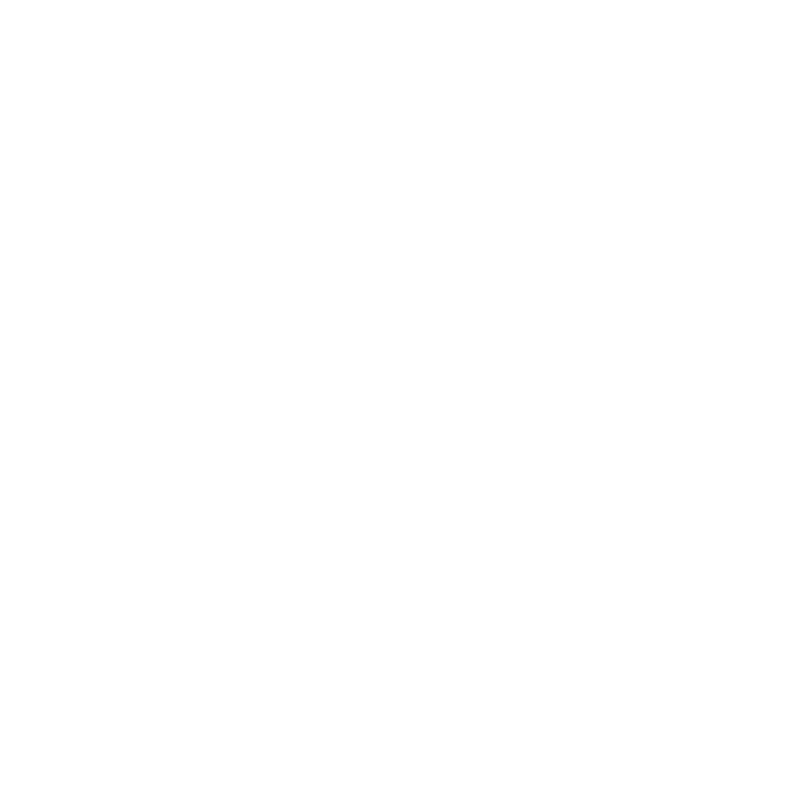
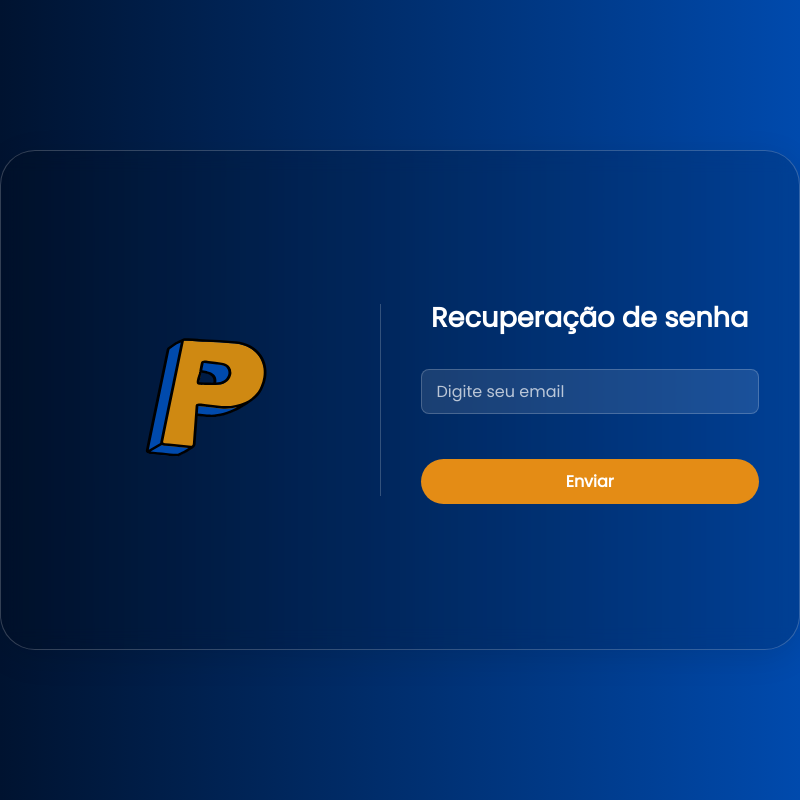
Before and after one commit to zuiass/Ponto, an Electron app: page src/renderer/pages/recuperar.html in a window 800 px wide. Drawn offline with Linux system fonts and the light colour scheme.

Commit message:
fiz o design do recuperar

```diff
--- a/src/renderer/pages/recuperar.html
+++ b/src/renderer/pages/recuperar.html
@@ -8,9 +8,27 @@
     <link rel="stylesheet" href="../styles/global.css">
     <link rel="stylesheet" href="../styles/recuperar.css">
 </head>
-<body>
-    <div>
+<body class="modo-escuro">
 
+    <div class="container">
+        <div class="recuperar-box">
+            <div class="logo-section">
+                <img src="../../../public/icon.svg" alt="Logo" class="logo">
+            </div>
+
+            <div class="form-section">
+                <h1 class="recuperar-letra">Recuperação de senha</h1>
+
+                <div class="input-group">
+                    <input type="email" class="input-login" placeholder="Digite seu email">
+                </div>
+
+                <div class="btn-container">
+                    <button class="btn-enviar">Enviar</button>
+                </div>
+            </div>
+        </div>
     </div>
+
 </body>
 </html>
--- a/src/renderer/styles/recuperar.css
+++ b/src/renderer/styles/recuperar.css
@@ -0,0 +1,110 @@
+.container {
+    display: flex;
+    justify-content: center;
+    align-items: center;
+}
+
+.recuperar-box {
+    height: 500px;
+    background: rgba(0, 0, 0, 0.137);
+    padding: 40px;
+    border-radius: 35px;
+    border: 1px solid rgba(255, 255, 255, 0.2);
+    backdrop-filter: blur(10px);
+    box-shadow: 0 8px 32px rgba(0, 0, 0, 0.1);
+    width: 100%;
+    max-width: 800px;
+    display: flex;
+    align-items: center;
+}
+
+.logo-section {
+    flex: 1;
+    display: flex;
+    justify-content: center;
+    align-items: center;
+    border-right: 1px solid rgba(255, 255, 255, 0.2);
+}
+
+.logo {
+    width: 200px;
+    height: auto;
+}
+
+.form-section {
+    flex: 1;
+    padding-left: 40px;
+}
+
+.recuperar-letra {
+    color: #fff;
+    font-size: 1.7rem;
+    margin-bottom: 30px;
+    font-weight: 600;
+    text-align: center;
+}
+
+.input-group {
+    margin-bottom: 20px;
+    width: 100%;
+}
+
+.input-login {
+    width: 100%;
+    height: 45px;
+    border-radius: 8px;
+    border: 1px solid rgba(255, 255, 255, 0.2);
+    background: rgba(255, 255, 255, 0.1);
+    padding: 0 15px;
+    color: #fff;
+    font-size: 1rem;
+    margin-bottom: 15px;
+}
+
+.input-login::placeholder {
+    color: rgba(255, 255, 255, 0.7);
+}
+
+.input-login:focus {
+    outline: none;
+}
+
+.btn-container {
+    display: flex;
+    justify-content: space-between;
+    gap: 20px;
+    margin-top: 30px;
+}
+
+.btn-enviar {
+    flex: 1;
+    height: 45px;
+    border: none;
+    border-radius: 50px;
+    background: #E48C15;
+    color: #fff;
+    font-size: 1rem;
+    font-weight: 600;
+    cursor: pointer;
+    padding: 0 20px;
+}
+
+.btn-enviar:hover {
+    background: #ff9d1c;
+}
+
+@media (max-width: 799px) {
+    .recuperar-box {
+        background: none;
+        box-shadow: none;
+        border: none;
+    }
+}
+
+@media (max-height: 549px) {
+    .recuperar-box {
+        background: none !important;
+        box-shadow: none !important;
+        border: none !important;
+    }
+}
```
